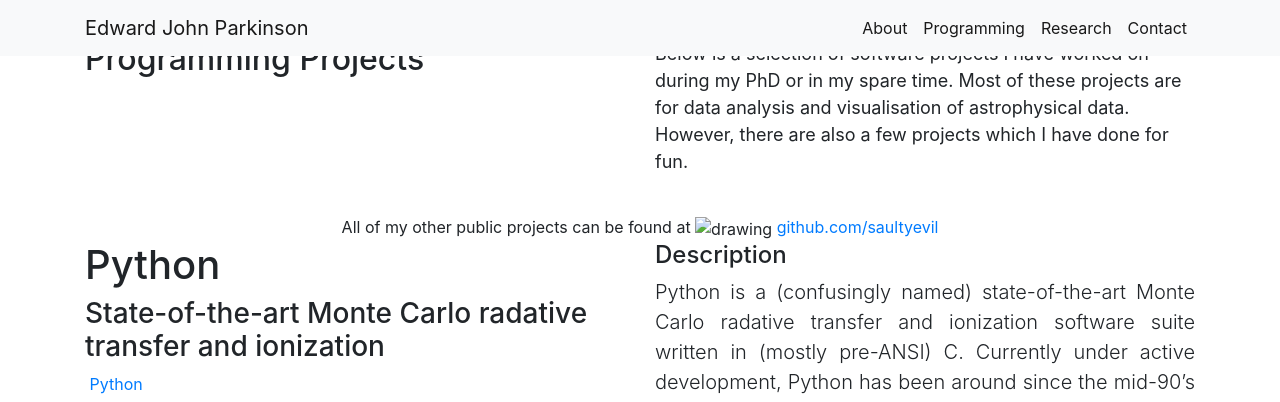
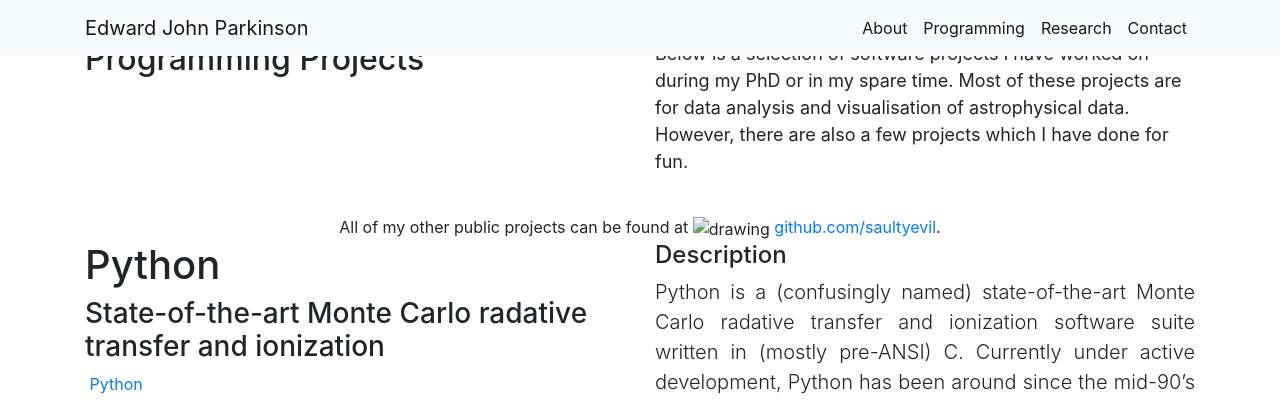
Before and after one commit to saultyevil/saultyevil.github.io, a Jekyll site: the page built from _posts/programming/2020-01-01-python.md, in a window 1280 px wide and 900 px high. Shown: the top 402 px of the window. Built offline with Jekyll 4.4.1, drawn with Linux system fonts in a browser that asks for light colours; nearby versions of some CDN libraries; library files that are not in the unit come from our copies.

Commit message:
Add missing fullstop

```diff
--- a/_includes/programming.html
+++ b/_includes/programming.html
@@ -25,7 +25,7 @@
           <br>
           All of my other public projects can be found at
           <img src="../img/github.png" alt="drawing" width="28" />
-          <a href="https://github.com/saultyevil">github.com/saultyevil</a>
+          <a href="https://github.com/saultyevil">github.com/saultyevil</a>.
         </div>
       </div>
     </div>
```
